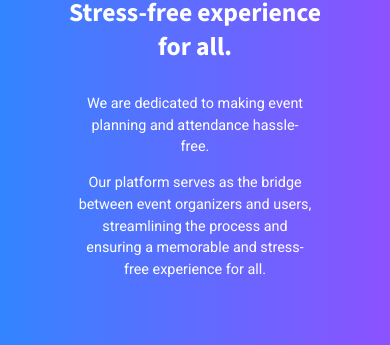
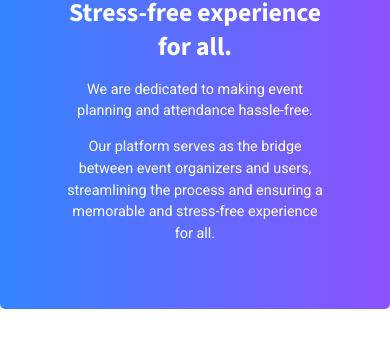
Before and after one commit to kramzer22/capstone-event-booking-app, a React (Vite) app: page /about in a window 390 px wide. Shown: the part 908-1253 px from the top of the page. Built offline with nearby package versions, Linux system fonts and the light colour scheme.

Commit message:
adjusted media only screen and (max-width: 768px) for AboutUs.css

```diff
--- a/src/pages/about/AboutUs.css
+++ b/src/pages/about/AboutUs.css
@@ -442,19 +442,32 @@
   }
   .section-container {
     padding: 3rem;
+    align-items: center;
   }
-.history-details{
+  .section-details{
+    gap: 1rem;
+  }
+  .section-description{
+    width: fit-content;
+    flex: 1;
+  }
+  .section-paragraph{
+    width: fit-content;
+    flex: 1;
+    padding: 0;
+  }
+  .history-details {
     padding: 1.5rem 3rem;
     width: 100%;
   }
-.mission-goal-container{
+  .mission-goal-container {
     padding: 3rem;
     gap: 1rem;
   }
-  .feature-container{
+  .feature-container {
     padding: 3rem;
   }
-  .feature-card-ctr{
+  .feature-card-ctr {
     padding: 1rem;
     grid-template-columns: repeat(2, minmax(300px, 1fr));
   }
@@ -464,7 +477,7 @@
     justify-content: center;
     padding: 1rem 2rem;
   }
-  .feature-details{
+  .feature-details {
     width: 100%;
   }
 }
```
Lines whose indentation alone changed are shown as unchanged.
